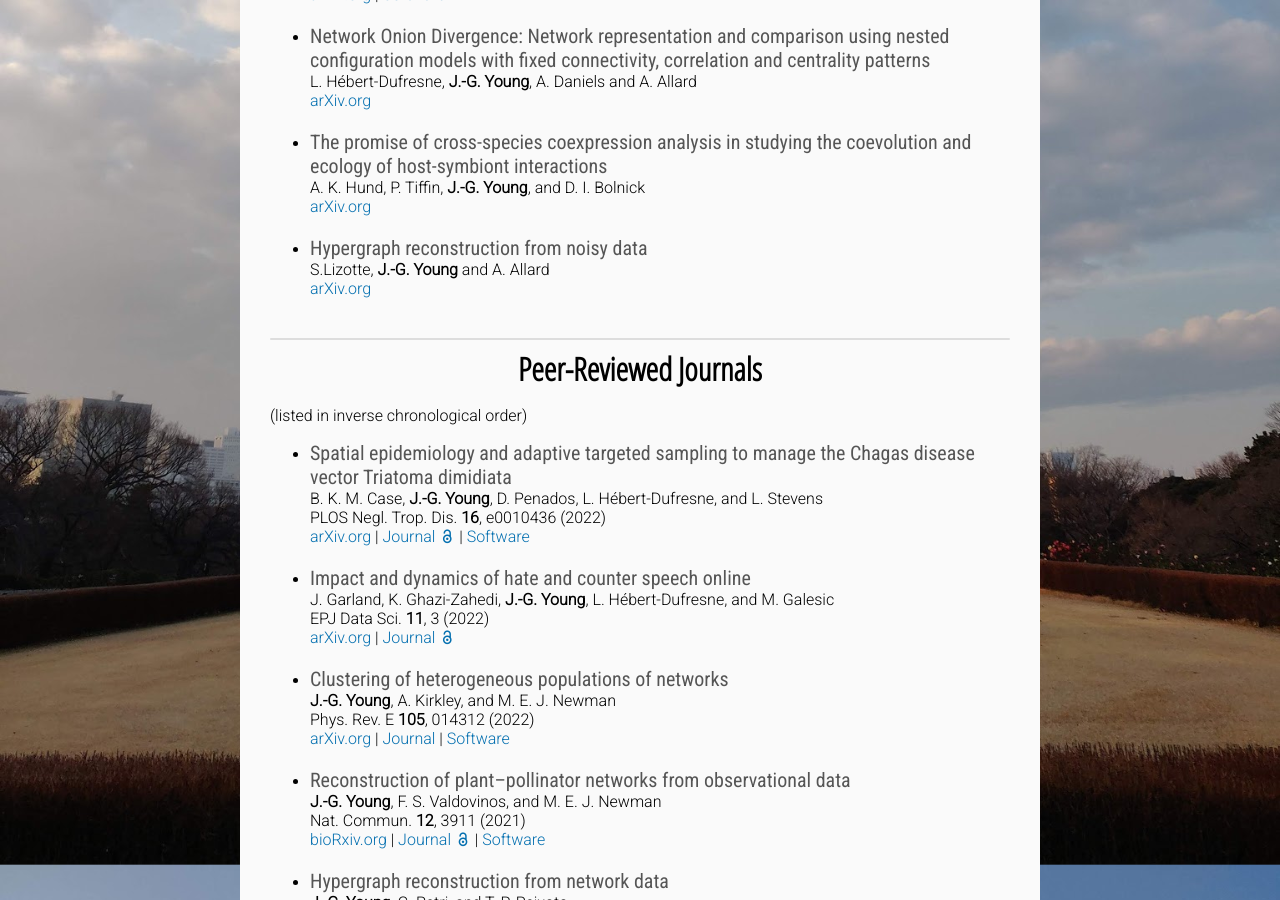
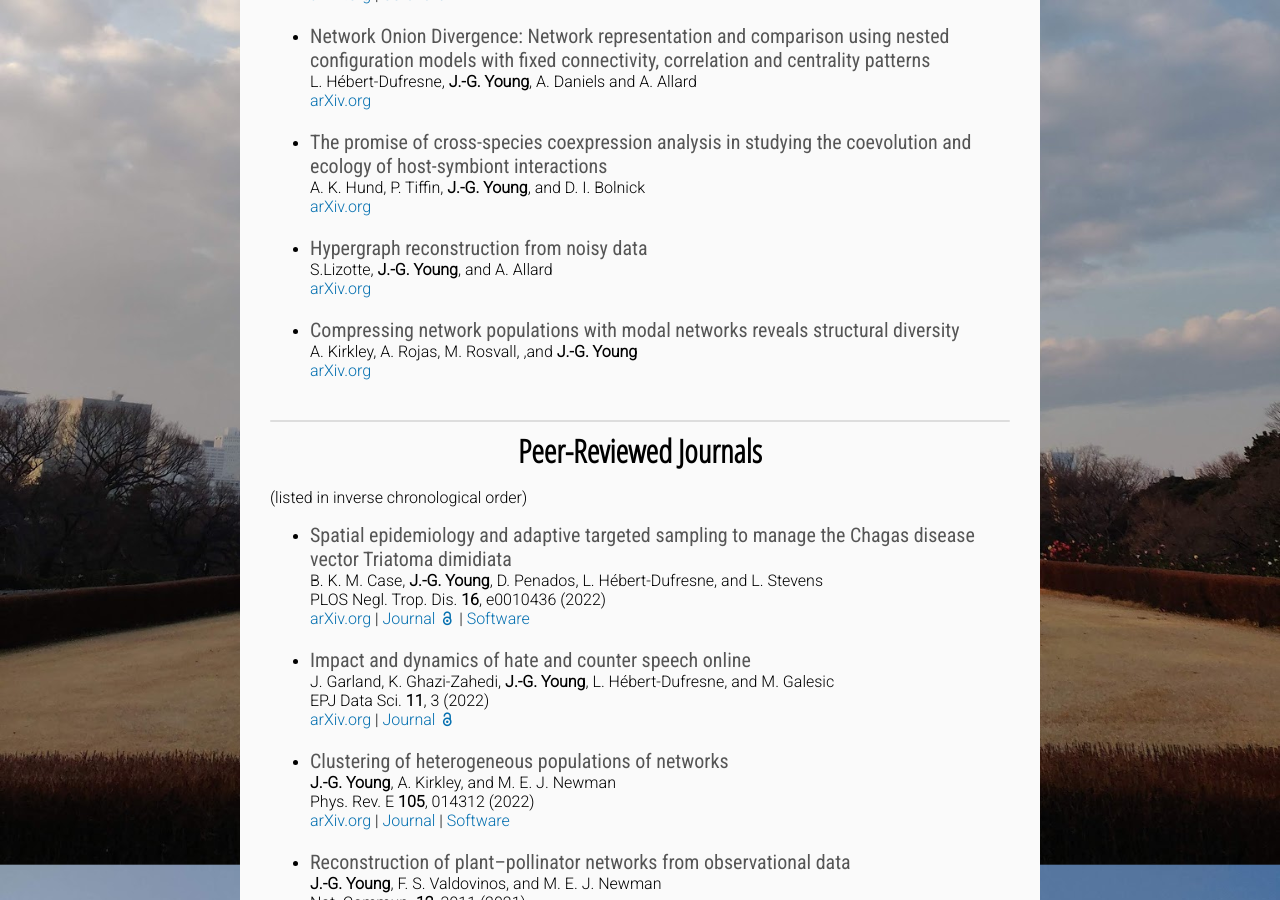
Before and after one commit to jg-you/jg-you.github.io, a Jekyll site: the page built from publications.md, in a window 1280 px wide and 900 px high, scrolled down 842 px. Built offline with Jekyll 4.4.1, drawn with Linux system fonts in a browser that asks for light colours; some web fonts are replaced; comment, search, counter and statistics services are not loaded.

Commit message:
Add MDL population network paper

```diff
--- a/publications.md
+++ b/publications.md
@@ -27,8 +27,12 @@ A. K. Hund, P. Tiffin, **J.-G. Young**, and  D. I. Bolnick<br/>
 [arXiv.org](https://dx.doi.org/10.48550/arXiv.2206.12711)
 
 * <span class="pub-title">Hypergraph reconstruction from noisy data</span><br/>
-S.Lizotte, **J.-G. Young** and A. Allard<br/>
+S.Lizotte, **J.-G. Young**, and A. Allard<br/>
 [arXiv.org](https://dx.doi.org/10.48550/arXiv.2208.06503)
+
+* <span class="pub-title">Compressing network populations with modal networks reveals structural diversity</span><br/>
+A. Kirkley, A. Rojas, M. Rosvall, ,and **J.-G. Young**<br/>
+[arXiv.org](https://doi.org/10.48550/arXiv.2209.13827)
 
 <div class="end-of-post"></div>
 
```
Also changed, not shown: 1 other file.
